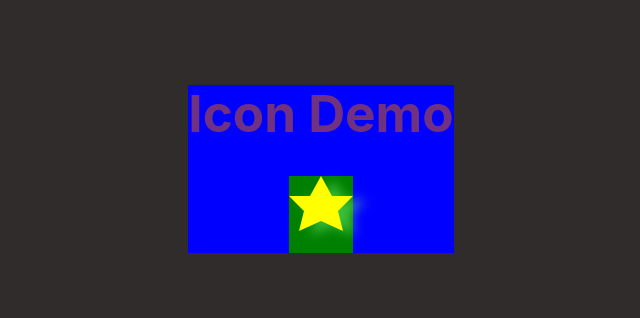
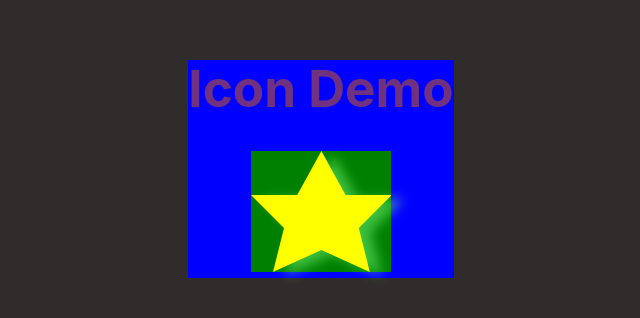
Before and after one commit to salino3/icons-react-2024-, a React (Vite) app: page / in a window 1280 px wide. Shown: the part 248-566 px from the top of the page, without its empty margins (319-959 px from the left). Built offline with nearby package versions, Linux system fonts and the light colour scheme; data requests are answered from the project's data file.

Commit message:
star_icon_2 done

```diff
--- a/src/App.scss
+++ b/src/App.scss
@@ -45,6 +45,5 @@
   display: inline-block;
   width: fit-content;
   height: fit-content;
-  padding-bottom: 1rem;
   background-color: green;
 }
--- a/src/App.tsx
+++ b/src/App.tsx
@@ -15,7 +15,7 @@ function App() {
           iconName="star_icon_2"
           color="yellow"
           shadow="12px 4px 6px rgba(120, 260, 120, 0.5)"
-          size={100}
+          size={220}
         />
       </div>
     </div>
--- a/src/components/custom-icons-list/custom-icon-list.component.tsx
+++ b/src/components/custom-icons-list/custom-icon-list.component.tsx
@@ -25,7 +25,6 @@ export const CustomIconList: React.FC<CustomIconListProps> = ({
   const [isAuthorized, setIsAuthorized] = useState(false);
   const [icon, setIcon] = useState<Icon | null>(null);
 
-  // Función para escalar los puntos del polígono
   const scalePolygonPoints = (points: string, scale: number) => {
     return points
       .split(" ")
@@ -33,8 +32,8 @@ export const CustomIconList: React.FC<CustomIconListProps> = ({
         const coords = point.split(",").map((coord) => {
           const value = parseFloat(coord);
           if (isNaN(value)) {
-            console.warn(`Invalid coordinate found: ${coord}`); // Agrega un aviso para coordenadas inválidas
-            return "0"; // Retorna "0" si no se puede convertir
+            console.warn(`Invalid coordinate found: ${coord}`);
+            return "0";
           }
           return (value * scale).toFixed(2);
         });
@@ -71,7 +70,7 @@ export const CustomIconList: React.FC<CustomIconListProps> = ({
     if (isAuthorized) {
       fetch(`http://localhost:5000/icons?iconName=${iconName}`)
         .then((response) => response.json())
-        .then((data) => setIcon(data[0] || null)); // Obtener solo el icono especificado
+        .then((data) => setIcon(data[0] || null));
     }
   }, [isAuthorized, iconName]);
 
@@ -79,21 +78,30 @@ export const CustomIconList: React.FC<CustomIconListProps> = ({
     return <div>Please subscribe to view this icon.</div>;
   }
 
+  const baseSize = 100;
+  const baseWidth = 64;
+  const baseHeight = 55;
+
+  let width = (baseWidth / baseSize) * size;
+  let height = (baseHeight / baseSize) * size;
+
   return (
     icon && (
       <div
-        className="cutom-icon-gogolenicon-22"
+        className="custom-icon-gogolenicon-22"
         style={{
+          width: width,
+          height: height,
           color: color,
           filter: shadow !== "none" ? `drop-shadow(${shadow})` : "none",
         }}
         dangerouslySetInnerHTML={{
           __html: icon.svg
-            .replace(/<svg /, `<svg width="${"64"}" height="${"55"}" `) // Establecer el tamaño en el SVG
+            .replace(/<svg /, `<svg width="${width}" height="${height}" `)
             .replace(/points='([^']+)'/, (match, p1) => {
-              const scale = size / 100; // Escala basado en el tamaño proporcionado
+              const scale = size / 100;
               const scaledPoints = scalePolygonPoints(p1, scale);
-              return `points='${scaledPoints}'`; // Asegúrate de usar comillas simples
+              return `points='${scaledPoints}'`;
             }),
         }}
       />
```
